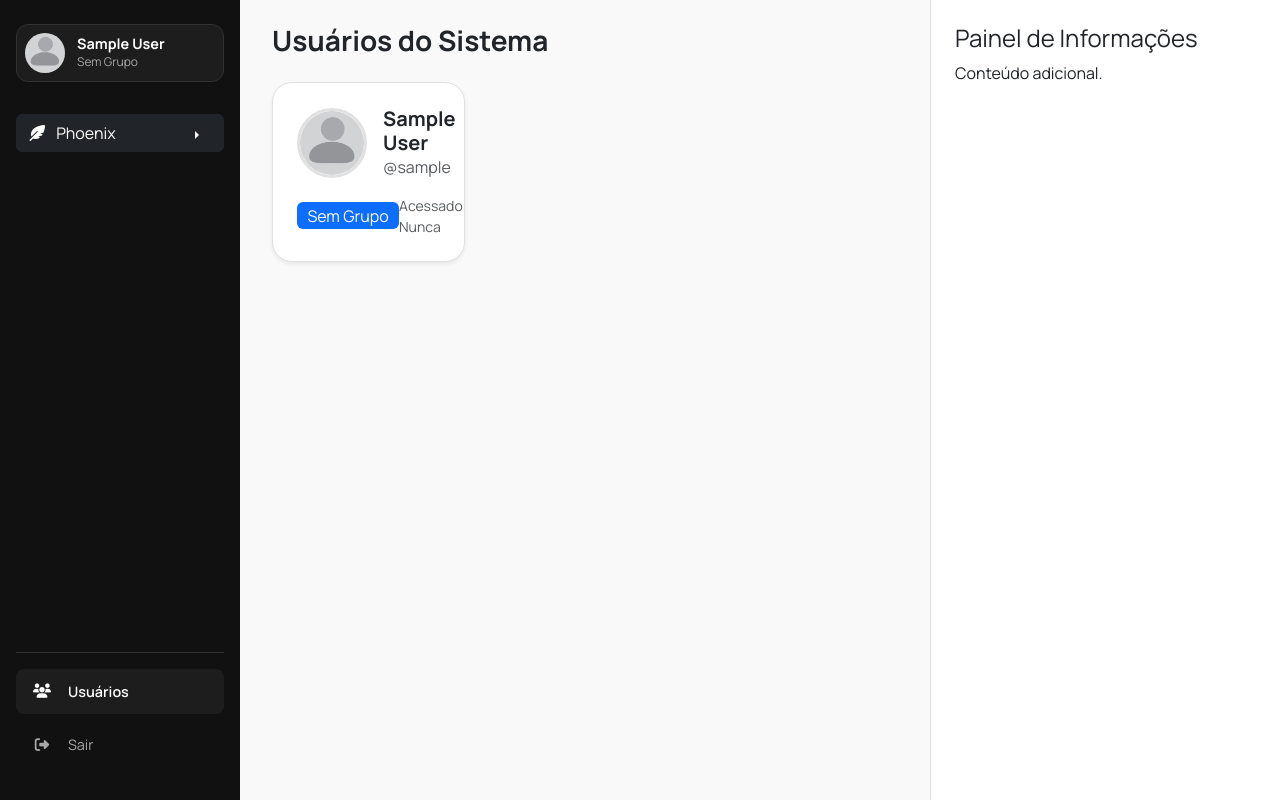
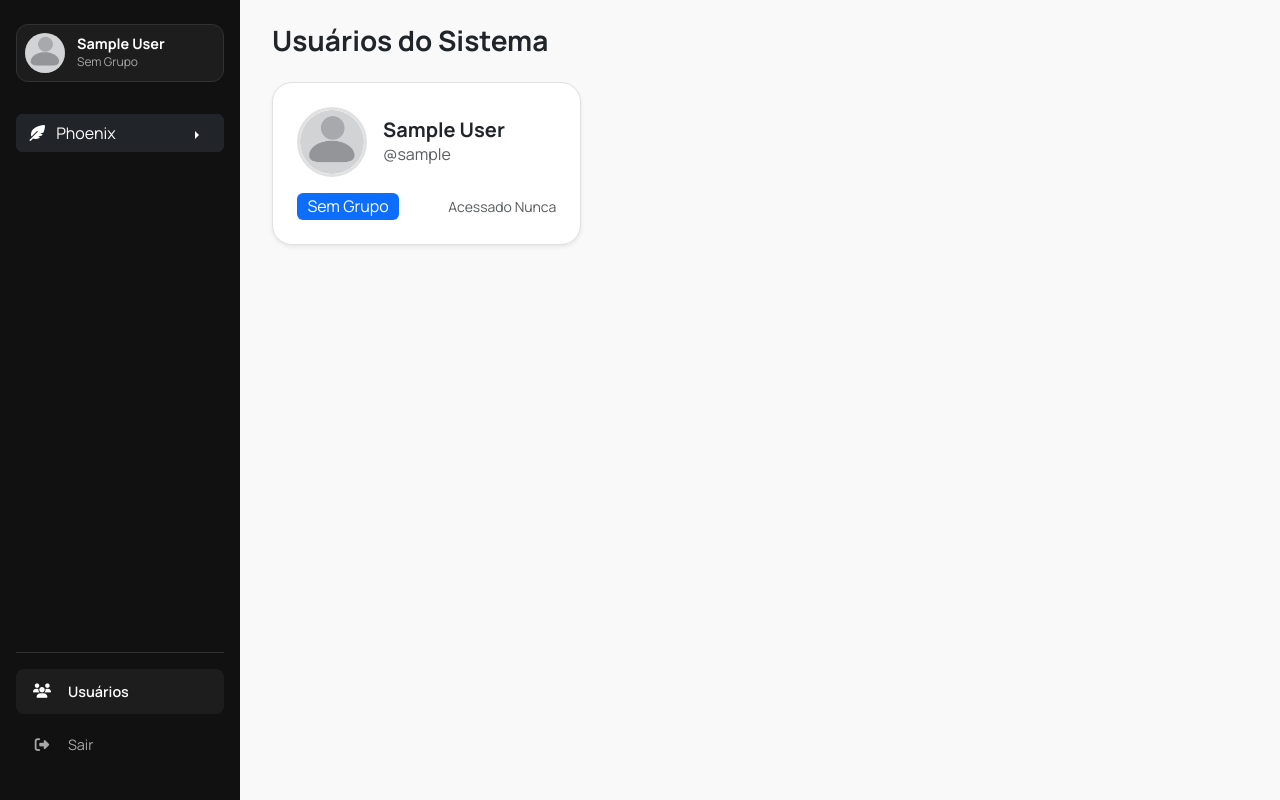
Before and after one commit to ianroddrs/sara_2, a Django app: page / in a window 1280 px wide. Run offline with Django 4.2, Linux system fonts and the light colour scheme; the visitor is signed in with stand-in values (Sample User, id 1); data comes from the database, SQL or seed files in the repository.

Commit message:
disponibilidade do painel de informações

```diff
--- a/core/static/css/base.css
+++ b/core/static/css/base.css
@@ -130,6 +130,28 @@ body {
 .table-hover > tbody > tr:hover > * {
     background-color: #f8f9fa;
 }
+
+/* --- Estilos para o Painel de Informações --- */
+.info-panel {
+    width: 350px;
+    background: #fff;
+    padding: 1.5rem;
+    border-left: 1px solid var(--border-color);
+    flex-shrink: 0;
+    transition: margin-right 0.3s ease-in-out;
+}
+
+/* Oculta o painel por padrão */
+.info-panel {
+    margin-right: -350px; /* Move para fora da tela */
+}
+
+/* Exibe o painel quando a classe 'with-info-panel' está presente */
+.main-wrapper.with-info-panel .info-panel {
+    margin-right: 0;
+}
+
+
 .avatar-sm { width: 40px; height: 40px; object-fit: cover; }
 .avatar-md { width: 120px; height: 120px; object-fit: cover; }
 .avatar-lg { width: 220px; height: 220px; object-fit: cover; }
--- a/core/templates/core/base.html
+++ b/core/templates/core/base.html
@@ -90,7 +90,7 @@
     {% endwith %}
     {% endif %}
 
-    <div class="main-wrapper">
+    <div class="main-wrapper {% if show_info_panel %}with-info-panel{% endif %}">
         <main class="main-content">
              {% if messages %}
                 {% for message in messages %}
@@ -105,10 +105,12 @@
             {% endblock %}
         </main>
 
-        <aside class="info-panel" style="width: 350px; background: #fff; padding: 1.5rem; border-left: 1px solid var(--border-color); flex-shrink: 0;">
+        {% if show_info_panel %}
+        <aside class="info-panel">
             <h4>Painel de Informações</h4>
             <p>Conteúdo adicional.</p>
         </aside>
+        {% endif %}
 
     </div>
 
--- a/phoenix/views.py
+++ b/phoenix/views.py
@@ -8,5 +8,7 @@ def dashboard(request):
     de pesquisas e itens salvos do usuário.
     """
     # Lógica para buscar histórico e itens salvos será adicionada aqui
-    context = {}
+    context = {
+        'show_info_panel': True  # Adicione esta linha
+    }
     return render(request, 'phoenix/dashboard.html', context)
```
